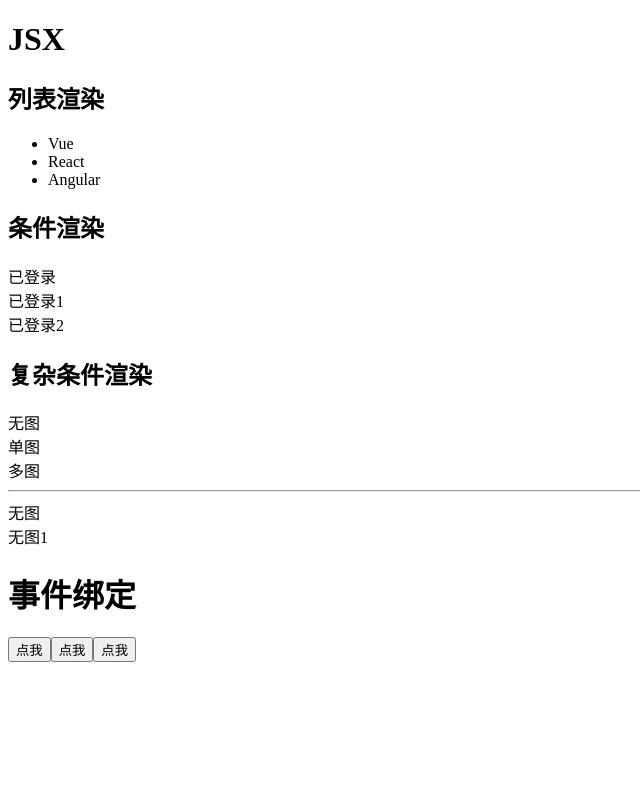
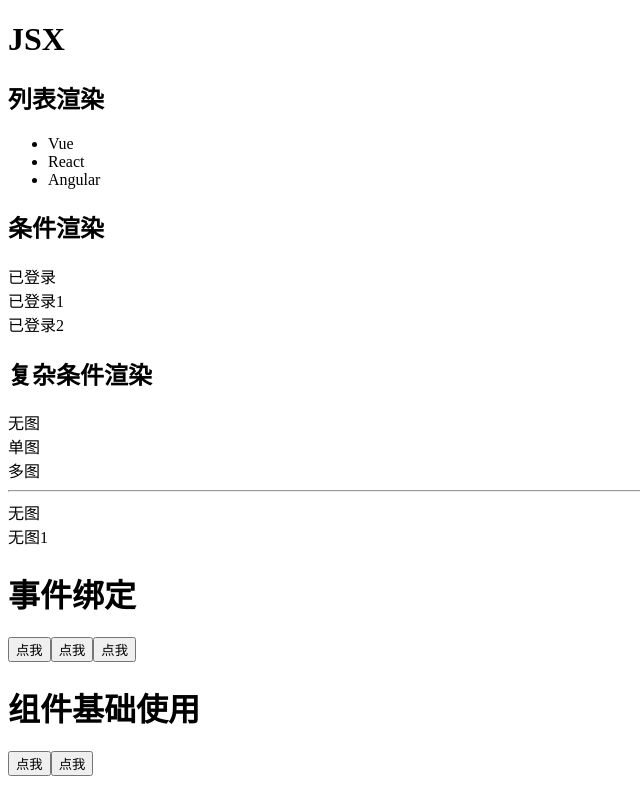
Before and after one commit to YouLe2016/study_react18, a React (Create React App) app: page / in a window 1280 px wide. Shown: the whole page, without its empty margins (0-640 px from the left). Built offline with nearby package versions, Linux system fonts and the light colour scheme.

Commit message:
Add: 组件基础使用

```diff
--- a/src/App.tsx
+++ b/src/App.tsx
@@ -22,6 +22,12 @@ function test(type: number) {
     default:
       return <div>无图</div>
   }
+}
+
+function MyButton() {
+  return (
+      <button onClick={() => console.log('点击MyButton 事件')}>点我</button>
+  )
 }
 
 function App() {
@@ -61,9 +67,9 @@ function App() {
 
       <hr/>
       {test(type)}
-      { type !== 1 && type !== 2 && <div>无图1</div>}
-      { type === 1 && <div>单图1</div>}
-      { type === 2 && <div>多图1</div>}
+      {type !== 1 && type !== 2 && <div>无图1</div>}
+      {type === 1 && <div>单图1</div>}
+      {type === 2 && <div>多图1</div>}
 
       <h1>事件绑定</h1>
       <button onClick={clickHandler}>点我</button>
@@ -71,6 +77,13 @@ function App() {
       <button onClick={clickHandler2}>点我</button>
       {/*自定义参数*/}
       <button onClick={(e) => clickHandler3('小白', e)}>点我</button>
+
+      <h1>组件基础使用</h1>
+      {/* 自闭合 */}
+      <MyButton/>
+      {/* 成对标签 */}
+      <MyButton></MyButton>
+
     </div>
   );
 }
```
